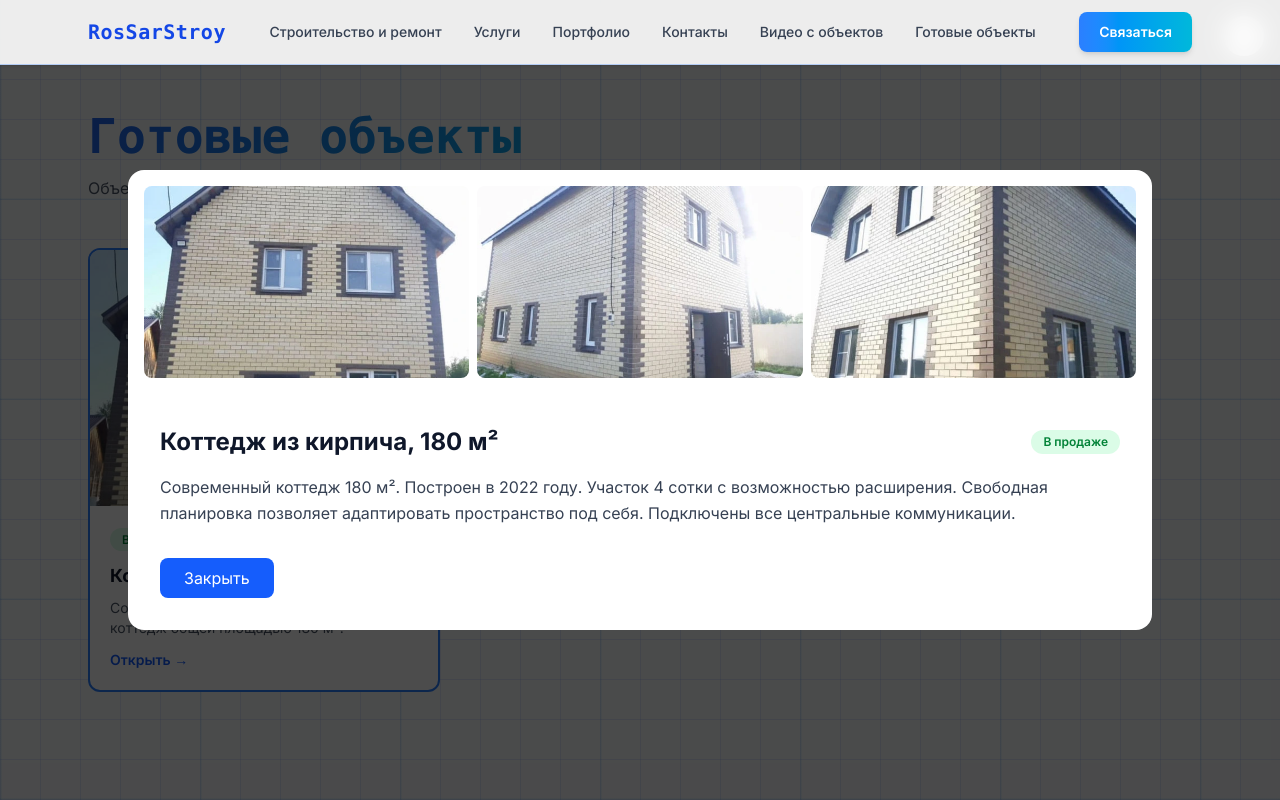
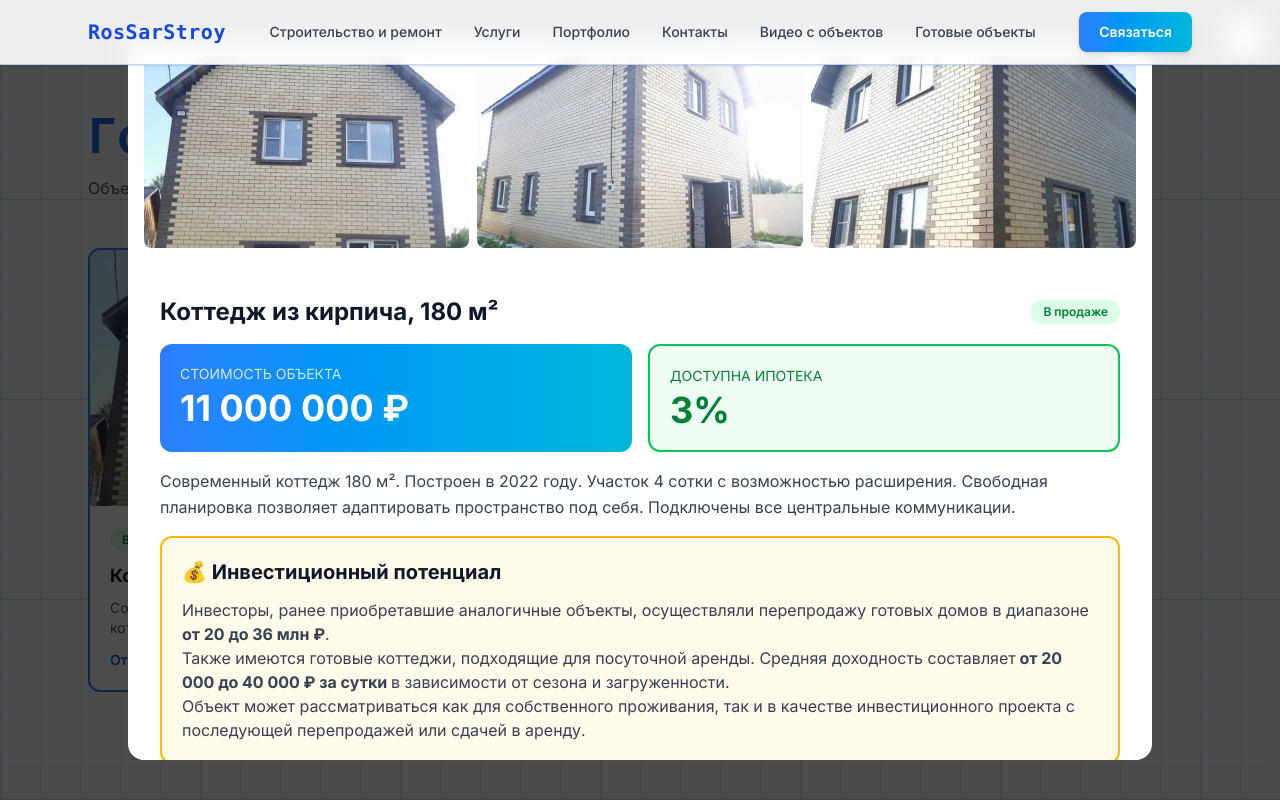
Before and after one commit to pavlent1yy/Ros-sar-stroy, a Next.js app: page /real-estate in a window 1280 px wide. Both pictures are taken after a click on the element 264 px from the left and 470 px from the top of the page. Shown: the top 800 px of the page. Built offline with nearby package versions, Linux system fonts and the light colour scheme.

Commit message:
feat: обновление стилей и содержания объявлений

```diff
--- a/src/app/real-estate/page.tsx
+++ b/src/app/real-estate/page.tsx
@@ -182,16 +182,86 @@ export default function RealEstatePage() {
                     </span>
                   </div>
 
+					{/* PRICE */}
+					<div className="grid sm:grid-cols-2 gap-4">
+
+					<div className="bg-gradient-to-r from-blue-500 to-cyan-500 text-white rounded-xl p-5">
+						<div className="text-sm uppercase opacity-80">
+						Стоимость объекта
+						</div>
+
+						<div className="text-3xl sm:text-4xl font-bold mt-1">
+						11 000 000 ₽
+						</div>
+					</div>
+
+					<div className="bg-green-50 border-2 border-green-500 rounded-xl p-5">
+						<div className="text-sm uppercase text-green-700">
+						Доступна ипотека
+						</div>
+
+						<div className="text-3xl sm:text-4xl font-bold text-green-700 mt-1">
+						3%
+						</div>
+					</div>
+
+					</div>
+
                   <p className="text-gray-700 text-sm sm:text-base leading-relaxed">
                     {selected.fullDescription}
                   </p>
 
-                  <button
-                    onClick={closeModal}
-                    className="mt-4 bg-blue-600 text-white px-6 py-2 rounded-lg hover:bg-blue-700"
-                  >
-                    Закрыть
-                  </button>
+				  {/* INVESTMENTS */}
+					<div className="bg-amber-50 border-2 border-amber-400 rounded-xl p-5">
+
+					<h3 className="text-xl font-bold mb-3">
+						💰 Инвестиционный потенциал
+					</h3>
+
+					<div className="space-y text-gray-700">
+
+						<p>
+						Инвесторы, ранее приобретавшие аналогичные объекты,
+						осуществляли перепродажу готовых домов в диапазоне
+						<strong> от 20 до 36 млн ₽</strong>.
+						</p>
+
+						<p>
+						Также имеются готовые коттеджи,
+						подходящие для посуточной аренды.
+						Средняя доходность составляет
+						<strong> от 20 000 до 40 000 ₽ за сутки </strong>
+						 в зависимости от сезона и загруженности.
+						</p>
+
+						<p>
+						Объект может рассматриваться как для собственного проживания,
+						так и в качестве инвестиционного проекта с последующей
+						перепродажей или сдачей в аренду.
+						</p>
+
+					</div>
+
+					</div>
+
+                  <div className="flex flex-col sm:flex-row gap-3 pt-4">
+
+					<a
+						href="#contacts"
+						onClick={closeModal}
+						className="flex-1 text-center bg-gradient-to-r from-blue-500 to-cyan-500 text-white font-bold px-8 py-4 rounded-xl shadow-lg hover:translate-y-[-2px] transition"
+					>
+						📞 Записаться на просмотр
+					</a>
+
+					<button
+						onClick={closeModal}
+						className="px-8 py-4 rounded-xl border border-gray-300 hover:bg-gray-50 transition"
+					>
+						Закрыть
+					</button>
+
+					</div>
                 </div>
               </div>
             </div>
```
